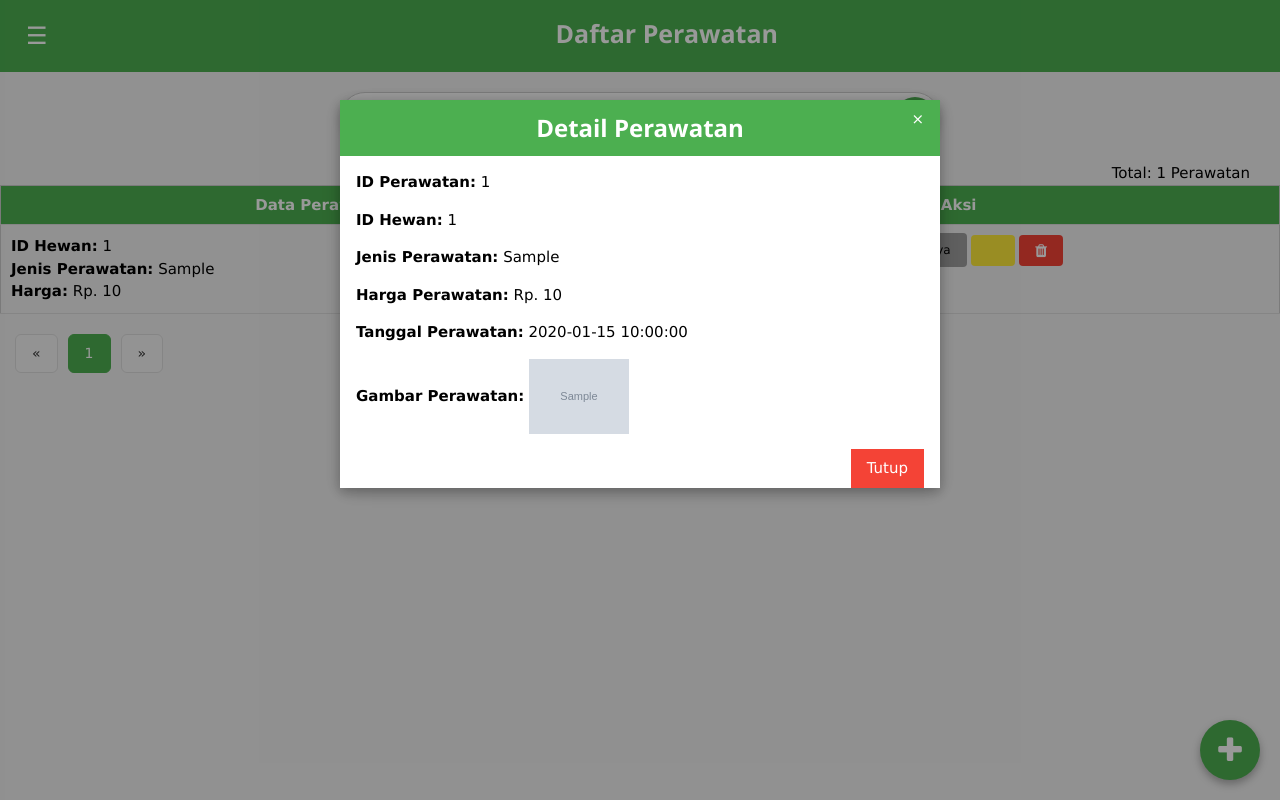
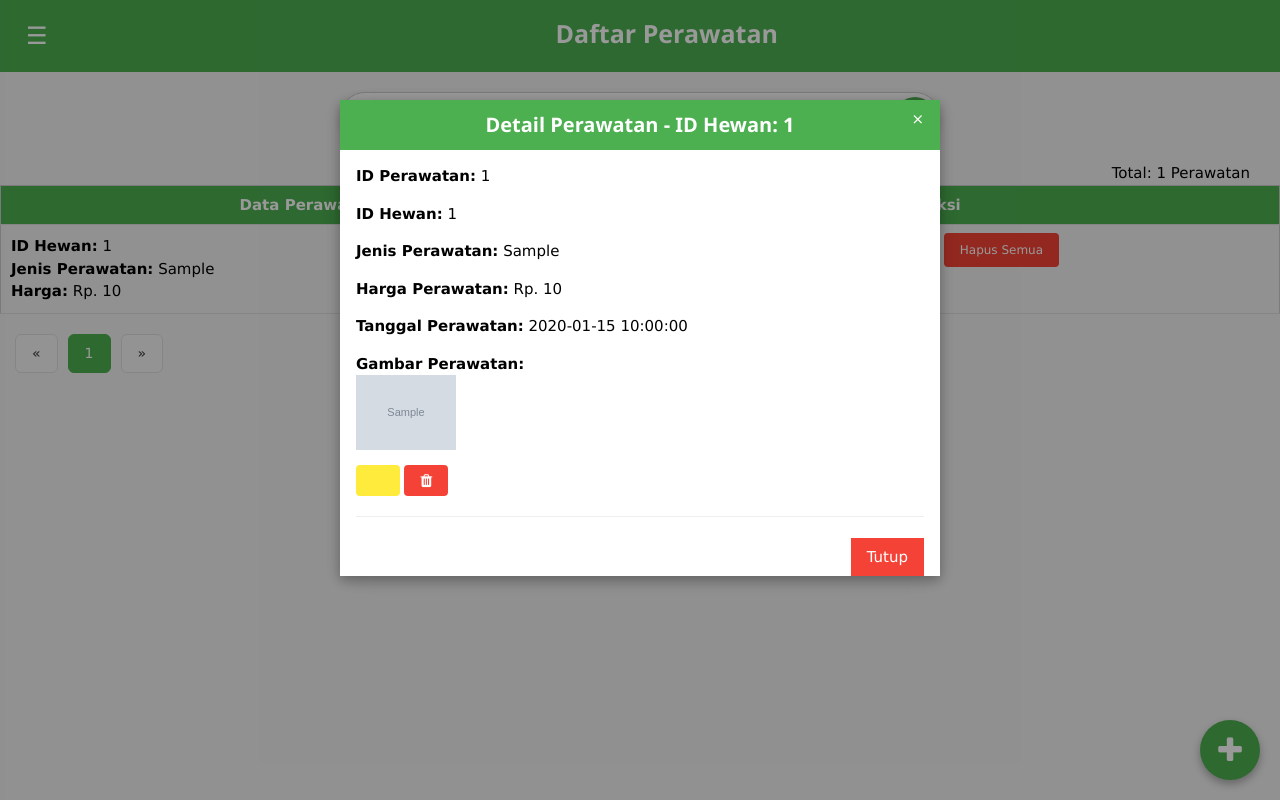
Before and after one commit to alfanhamdani/e-mbek, a PHP site: page /daftar_perawatan.php in a window 1280 px wide, after a click on "Lihat Lainnya". Run offline with PHP 8.4, Linux system fonts and the light colour scheme; the visitor is signed in with stand-in values (Sample User, id 1); tables that the repository leaves empty or names only in its code hold one stand-in row (values such as "Sample post"); grey boxes marked "Sample" are stand-in pictures.

Commit message:
Merubah tampilan di daftar pakan dan perawatan

```diff
--- a/daftar_perawatan.php
+++ b/daftar_perawatan.php
@@ -40,7 +40,7 @@ if ($page < 1) {
 $offset = ($page - 1) * $records_per_page;
 
 // Query untuk mengambil data perawatan dengan pencarian dan pagination
-$queryPerawatan = "SELECT * FROM mbek_perawatan WHERE id_hewan LIKE '%$search_keyword%' ORDER BY jenis_perawatan DESC LIMIT $offset, $records_per_page";
+$queryPerawatan = "SELECT * FROM mbek_perawatan WHERE id_hewan LIKE '%$search_keyword%' ORDER BY id_perawatan DESC LIMIT $offset, $records_per_page";
 $result = mysqli_query($conn, $queryPerawatan);
 ?>
 
@@ -229,7 +229,7 @@ $result = mysqli_query($conn, $queryPerawatan);
 
         <!-- CSS untuk modal konfirmasi delete -->
         <style>
-            .w3-modal {
+            #deleteModal {
                 display: none;
                 /* Sembunyikan modal secara default */
                 position: fixed;
@@ -269,6 +269,17 @@ $result = mysqli_query($conn, $queryPerawatan);
             <span class="w3-bar-item">Total: <?php echo $totalPerawatan; ?> Perawatan</span>
         </div>
 
+        <?php
+        $perawatanData = [];
+        while ($row = mysqli_fetch_assoc($result)) {
+            $id_hewan = $row['id_hewan'];
+            if (!isset($perawatanData[$id_hewan])) {
+                $perawatanData[$id_hewan] = [];
+            }
+            $perawatanData[$id_hewan][] = $row;
+        }
+        ?>
+
         <!-- Table of Users -->
         <div class="w3-responsive">
             <table class="w3-table-all w3-centered" border="1" style="border-collapse: collapse; width: 100%;">
@@ -276,41 +287,71 @@ $result = mysqli_query($conn, $queryPerawatan);
                     <th>Data Perawatan</th>
                     <th>Aksi</th>
                 </tr>
-                <?php while ($row = mysqli_fetch_assoc($result)) { ?>
+                <?php foreach ($perawatanData as $id_hewan => $perawatanList) { ?>
                     <tr class="perawatan-row">
                         <td style="text-align: left; padding: 10px;">
-                            <strong>ID Hewan:</strong> <?php echo htmlspecialchars($row['id_hewan']); ?><br>
-                            <strong>Jenis Perawatan:</strong> <?php echo htmlspecialchars($row['jenis_perawatan']); ?><br>
-                            <strong>Harga:</strong> Rp. <?php echo number_format($row['harga_perawatan'], 0, ',', '.'); ?>
+                            <strong>ID Hewan:</strong> <?php echo htmlspecialchars($id_hewan); ?><br>
+                            <strong>Jenis Perawatan:</strong>
+                            <?php echo htmlspecialchars($perawatanList[0]['jenis_perawatan']); ?><br>
+                            <strong>Harga:</strong> Rp.
+                            <?php echo number_format($perawatanList[0]['harga_perawatan'], 0, ',', '.'); ?>
                         </td>
                         <td style="font-size: 14px; text-align: center;">
                             <!-- Tombol Lihat Lainnya -->
-                            <button
-                                onclick="document.getElementById('detailModal<?= $row['id_perawatan'] ?>').style.display='block'"
+                            <button onclick="document.getElementById('detailModal<?= $id_hewan ?>').style.display='block'"
                                 class="w3-button w3-grey w3-round w3-small">
                                 Lihat Lainnya
                             </button>
-                            <a href="edit_perawatan.php?id_perawatan=<?php echo $row['id_perawatan']; ?>"
-                                class="material-icons w3-yellow w3-btn w3-button w3-round"
-                                style="font-size: 15px;">&#xe22b;</a>
-                            <a href="#"
-                                onclick="deletePerawatan('<?php echo htmlspecialchars($row['id_perawatan']); ?>', '<?php echo htmlspecialchars($row['id_perawatan']); ?>')"
-                                class="fa fa-trash w3-btn w3-button w3-round w3-red" style="font-size: 15px;"></a>
+
+                            <!-- Tombol Hapus Semua -->
+                            <button onclick="bukaModal(<?= $id_hewan ?>)" class="w3-button w3-red w3-round w3-small">
+                                Hapus Semua
+                            </button>
                         </td>
                     </tr>
 
+                    <!-- Modal Konfirmasi -->
+                    <div id="modalHapus<?= $id_hewan ?>" class="w3-modal" style="align-items:center; padding-top: 15%;">
+                        <div class="w3-modal-content w3-animate-top w3-card-4">
+                            <header class="w3-container w3-red">
+                                <h2>Konfirmasi</h2>
+                            </header>
+                            <div class="w3-container">
+                                <p>Apakah Anda yakin ingin menghapus semua data perawatan untuk ID Hewan
+                                    <strong><?= $id_hewan ?></strong>?
+                                </p>
+                                <div class="w3-right">
+                                    <form action="hapus_semua_perawatan.php" method="POST">
+                                        <input type="hidden" name="id_hewan" value="<?= $id_hewan ?>">
+                                        <button type="button" onclick="tutupModal(<?= $id_hewan ?>)"
+                                            class="w3-button w3-grey w3-round">Batal</button>
+                                        <button type="submit" class="w3-button w3-red w3-round">Ya, Hapus</button>
+                                    </form>
+                                </div>
+                            </div>
+                        </div>
+                    </div>
+
+                    <script>
+                        function bukaModal(id) {
+                            document.getElementById('modalHapus' + id).style.display = 'block';
+                        }
+
+                        function tutupModal(id) {
+                            document.getElementById('modalHapus' + id).style.display = 'none';
+                        }
+                    </script>
+
                     <!-- Modal Detail -->
-                    <div id="detailModal<?= $row['id_perawatan'] ?>" class="w3-modal">
+                    <div id="detailModal<?= $id_hewan ?>" class="w3-modal">
                         <div class="w3-modal-content w3-card-4 w3-animate-top" style="max-width:600px">
                             <header class="w3-container w3-center w3-green">
-                                <span
-                                    onclick="document.getElementById('detailModal<?= $row['id_perawatan'] ?>').style.display='none'"
+                                <span onclick="document.getElementById('detailModal<?= $id_hewan ?>').style.display='none'"
                                     class="w3-button w3-display-topright">&times;</span>
-                                <h3>
-                                    <b>Detail Perawatan</b>
-                                </h3>
+                                <h4><b>Detail Perawatan - ID Hewan: <?= htmlspecialchars($id_hewan) ?></b></h4>
                             </header>
                             <div class="w3-container">
+                                <?php foreach ($perawatanList as $row) { ?>
                                     <p><strong>ID Perawatan:</strong> <?= htmlspecialchars($row['id_perawatan']); ?></p>
                                     <p><strong>ID Hewan:</strong> <?= htmlspecialchars($row['id_hewan']); ?></p>
                                     <p><strong>Jenis Perawatan:</strong> <?= htmlspecialchars($row['jenis_perawatan']); ?></p>
@@ -318,14 +359,22 @@ $result = mysqli_query($conn, $queryPerawatan);
                                         <?= number_format($row['harga_perawatan'], 0, ',', '.'); ?>
                                     </p>
                                     <p><strong>Tanggal Perawatan:</strong> <?= htmlspecialchars($row['tanggal']); ?></p>
-                                <p><strong>Gambar Perawatan:</strong>
+                                    <p><strong>Gambar Perawatan:</strong><br>
                                         <?php if (!empty($row['gambar'])): ?>
                                             <img src="<?= $row['gambar'] ?>" width="100" alt="Gambar Perawatan">
                                         <?php endif; ?>
+                                    </p>
+                                    <a href="edit_perawatan.php?id_perawatan=<?= $row['id_perawatan']; ?>"
+                                        class="material-icons w3-yellow w3-btn w3-button w3-round"
+                                        style="font-size: 15px;">&#xe22b;</a>
+                                    <a href="#" onclick="deletePerawatan('<?= htmlspecialchars($row['id_perawatan']); ?>')"
+                                        class="fa fa-trash w3-btn w3-button w3-round w3-red" style="font-size: 15px;"></a>
+                                    <hr>
+                                <?php } ?>
                             </div>
                             <footer class="w3-container">
                                 <button
-                                    onclick="document.getElementById('detailModal<?= $row['id_perawatan'] ?>').style.display='none'"
+                                    onclick="document.getElementById('detailModal<?= $id_hewan ?>').style.display='none'"
                                     class="w3-button w3-red w3-right">Tutup</button>
                             </footer>
                         </div>
@@ -411,8 +460,8 @@ $result = mysqli_query($conn, $queryPerawatan);
                 var modal = document.getElementById('deleteModal');
                 modal.style.display = 'block'; // Tampilkan modal konfirmasi
 
-                var modalMessage = modal.querySelector('p');
-                modalMessage.textContent = "Apakah Anda yakin ingin menghapus perawatan ini?";
+                // var modalMessage = modal.querySelector('p');
+                // modalMessage.textContent = "Apakah Anda yakin ingin menghapus perawatan ini?";
 
                 // Simpan nama perawatan yang akan dihapus di button 'Hapus'
                 var confirmButton = modal.querySelector('.w3-button.w3-red');
--- a/hasil_labarugi.php
+++ b/hasil_labarugi.php
@@ -294,7 +294,7 @@ $result = mysqli_query($conn, $queryLabarugi);
                                 Lihat Lainnya
                             </button>
                             <a href="#"
-                                onclick="deleteLabarugi('<?php echo htmlspecialchars($row['id_hasil_labarugi']); ?>', '<?php echo htmlspecialchars($row['id_hewan']); ?>')"
+                                onclick="deleteLabarugi('<?php echo htmlspecialchars($row['id_hasil_labarugi']); ?>')"
                                 class="fa fa-trash w3-btn w3-button w3-round w3-red" style="font-size: 15px;"></a>
                         </td>
                     </tr>
@@ -329,10 +329,10 @@ $result = mysqli_query($conn, $queryLabarugi);
                                 <p><strong>Total Perawatan:</strong> Rp.
                                     <?= number_format($row['total_perawatan'], 0, ',', '.'); ?>
                                 </p>
-                                <p><strong>Total Keuntungan:</strong> Rp.
+                                <p style="color: #4CAF50;"><strong>Total Keuntungan:</strong> Rp.
                                     <?= number_format($row['total_keuntungan'], 0, ',', '.'); ?>
                                 </p>
-                                <p><strong>Total Kerugian:</strong> Rp.
+                                <p style="color: #f44336;"><strong>Total Kerugian:</strong> Rp.
                                     <?= number_format($row['total_kerugian'], 0, ',', '.'); ?>
                                 </p>
                             </div>
```
Also changed, not shown: daftar_pakan.php (+69 -29 lines), hapus_semua_pakan.php (added, +21 -0 lines), hapus_semua_perawatan.php (added, +21 -0 lines). Lines whose indentation alone changed are shown as unchanged.
